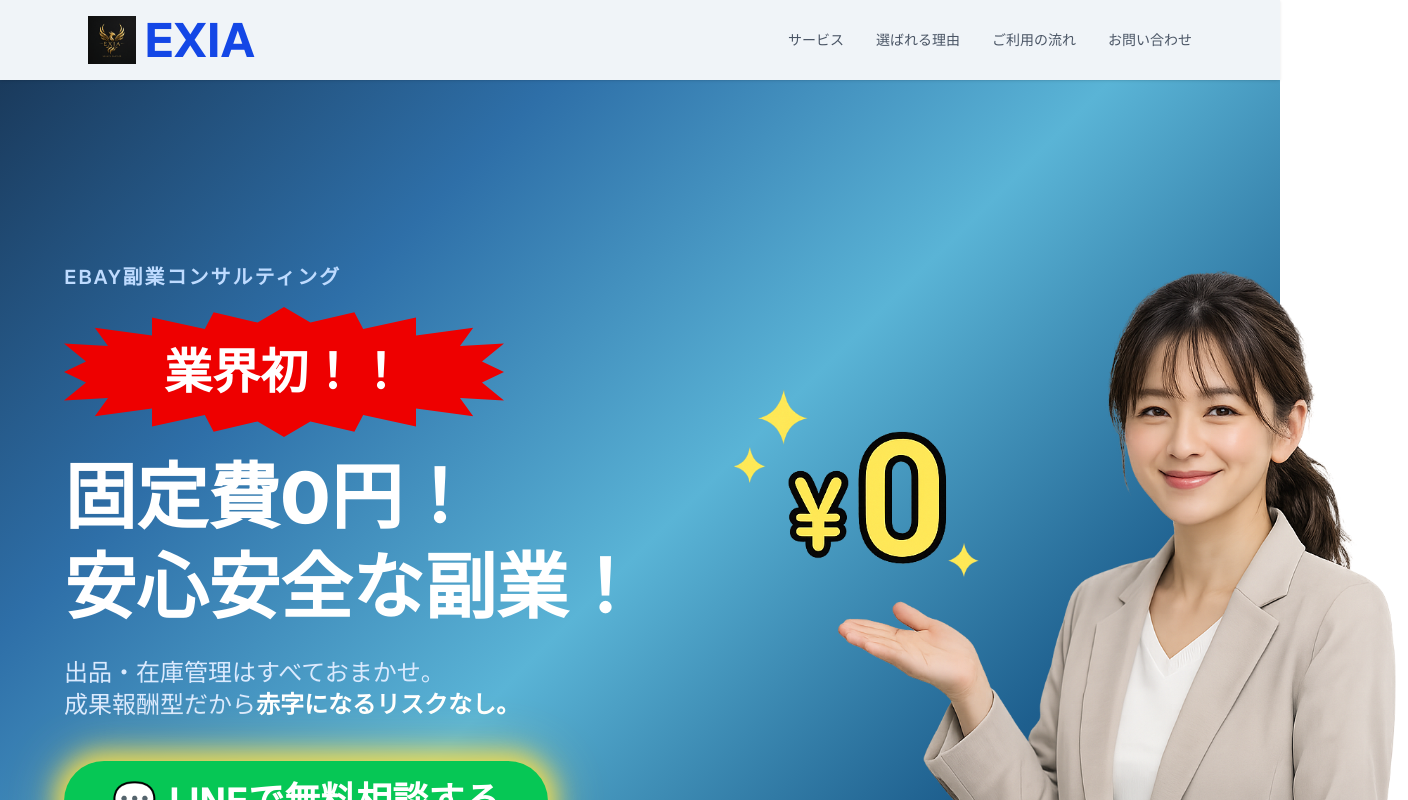
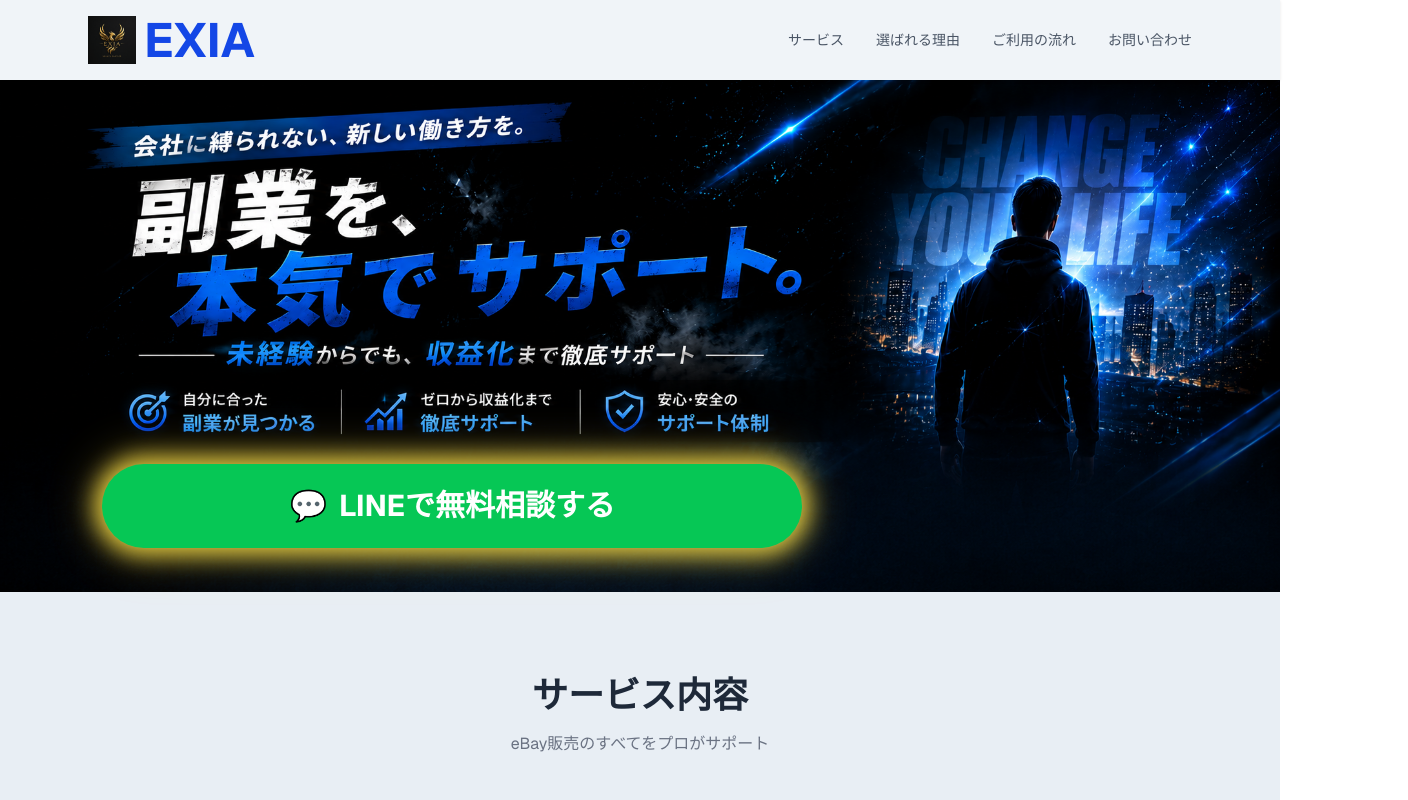
Before and after one commit to hongzhongyuuji99-gif/my-company-hp, a Next.js app: page / in a window 1280 px wide. Shown: the top 800 px of the page, 1408 px wide, since content can reach past the window. Built offline with nearby package versions, Linux system fonts and the light colour scheme.

Commit message:
ヒーロー：バナー画像に差し替え・LINEボタン位置調整

```diff
--- a/app/page.tsx
+++ b/app/page.tsx
@@ -20,44 +20,24 @@
       </header>
 
       {/* ヒーローセクション */}
-      <section className="text-white py-28 px-6 relative" style={{background: "linear-gradient(135deg, #1a3a5c 0%, #2e6fa8 25%, #5ab4d6 50%, #1e5f8e 75%, #0d2a47 100%)"}}>
-        <div className="max-w-6xl mx-auto flex flex-col md:flex-row items-center gap-12">
-          <div className="flex-1 text-center md:text-left">
-            <p className="text-blue-200 text-xl font-semibold uppercase tracking-widest mb-4">eBay副業コンサルティング</p>
-            <div className="mb-4 flex items-center justify-center" style={{
-              width: "440px",
-              height: "130px",
-              clipPath: "polygon(50% 0%, 56% 12%, 66% 4%, 68% 17%, 80% 8%, 80% 22%, 93% 16%, 90% 30%, 100% 28%, 95% 42%, 100% 50%, 95% 58%, 100% 72%, 90% 70%, 93% 84%, 80% 78%, 80% 92%, 68% 83%, 66% 96%, 56% 88%, 50% 100%, 44% 88%, 34% 96%, 32% 83%, 20% 92%, 20% 78%, 7% 84%, 10% 70%, 0% 72%, 5% 58%, 0% 50%, 5% 42%, 0% 28%, 10% 30%, 7% 16%, 20% 22%, 20% 8%, 32% 17%, 34% 4%, 44% 12%)",
-              background: "#e00",
-            }}>
-              <span className="font-extrabold text-white text-center leading-tight text-5xl">業界初！！</span>
-            </div>
-            <h1 className="text-5xl md:text-7xl font-extrabold leading-tight mb-6 whitespace-nowrap">
-              固定費0円！<br />安心安全な副業！
-            </h1>
-            <p className="text-blue-100 text-xl md:text-2xl mb-10">
-              出品・在庫管理はすべておまかせ。<br />
-              成果報酬型だから<span className="font-bold text-white">赤字になるリスクなし。</span>
-            </p>
+      <section>
+        {/* eslint-disable-next-line @next/next/no-img-element */}
+        <img
+          src="/ChatGPT Image 2026年6月21日 22_52_43.png"
+          alt="副業をサポート"
+          className="w-full object-cover"
+        />
+        <div className="flex justify-start py-8" style={{background: "#0d1117", paddingLeft: "8%", marginTop: "-160px"}}>
           <a
             href="https://line.me/R/ti/p/@618affqj"
             target="_blank"
             rel="noopener noreferrer"
-                className="glow-button inline-flex items-center gap-3 text-white font-bold text-4xl px-12 py-5 rounded-full shadow-lg transition hover:opacity-90"
-                style={{background: "#06C755"}}
+            className="glow-button w-full flex items-center justify-center gap-3 text-white font-bold text-2xl md:text-3xl py-6 rounded-full shadow-lg transition hover:opacity-90"
+            style={{background: "#06C755", maxWidth: "700px"}}
           >
-                <span className="text-4xl">💬</span>
+            <span className="text-3xl">💬</span>
             LINEで無料相談する
           </a>
-          </div>
-          <div className="flex-1 flex justify-center relative">
-            {/* eslint-disable-next-line @next/next/no-img-element */}
-            <img
-              src="/背景透過画像.png"
-              alt="スーツ姿の女性"
-              className="object-cover" style={{width: "720px", maxWidth: "90vw"}}
-            />
-          </div>
         </div>
       </section>
 
```
Also changed, not shown: public/ChatGPT Image 2026年6月21日 22_52_43.png (added). Lines whose indentation alone changed are shown as unchanged.
